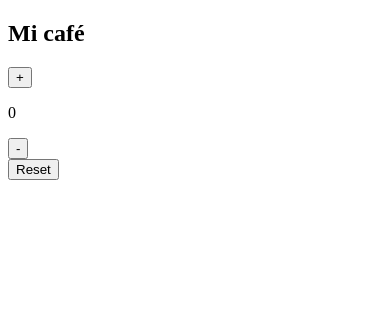
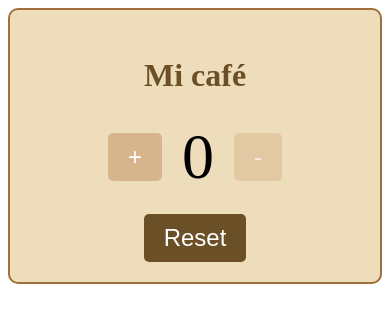
Before and after one commit to nachoSeca/notion, a plain HTML site: page widget.html in a window 390 px wide. Both pictures are taken after a click on the button "Reset". Drawn offline with Linux system fonts and the light colour scheme.

Commit message:
Update widget.html
Coffe

```diff
--- a/widget.html
+++ b/widget.html
@@ -5,9 +5,66 @@
     <meta http-equiv="X-UA-Compatible" content="IE=edge" />
     <meta name="viewport" content="width=device-width, initial-scale=1.0" />
     <title>Document</title>
-    <link rel="stylesheet" type="text/css" href="./styles.css" />
-    <script src="./script.js"></script>
   </head>
+  <style>
+    .contenedor {
+  background-color: #eeddbb;
+  border: 2px solid #a1703a;
+  border-radius: 10px;
+  padding: 20px;
+  text-align: center;
+}
+
+h2 {
+  font-size: 32px;
+  color: #6b4f27;
+}
+
+.contador {
+  display: flex;
+  justify-content: center;
+  align-items: center;
+  margin-bottom: 20px;
+}
+
+.numero {
+  font-size: 64px;
+  margin: 0 20px;
+}
+
+.boton {
+  background-color: #d7b68d; /* color marrón pastel */
+  border: none;
+  border-radius: 5px;
+  color: #fff;
+  font-size: 16px;
+  padding: 10px 20px;
+  font-size: 2em; /* tamaño base */
+}
+
+.boton:hover {
+  opacity: 0.8; /* reducir la opacidad en el hover */
+}
+
+#restar.numero-cero {
+  opacity: 0.5; /* reducir la opacidad del botón restar si el contador es 0 */
+}
+
+#reset {
+  background-color: #6b4f27;
+}
+
+#reset:hover {
+  background-color: #a1703a;
+}
+@media (max-width: 768px) {
+  .boton {
+    font-size: 1.5em; /* tamaño para pantallas más pequeñas */
+  }
+}
+
+
+  </style>
   <body>
     <div class="contenedor">
       <h2>Mi café</h2>
@@ -18,5 +75,64 @@
       </div>
       <button class="boton" id="reset">Reset</button>
     </div>
+    <script>
+      document.addEventListener("DOMContentLoaded", function() {
+    // Tu código JavaScript va aquí
+    // Seleccionamos los elementos del DOM que necesitamos
+    const botonSumar = document.getElementById("sumar");
+    const botonRestar = document.getElementById("restar");
+    const botonReset = document.getElementById("reset");
+    const contador = document.querySelector(".numero");
+
+    // Definimos la función para sumar al contador
+    function sumar() {
+        let valorActual = parseInt(contador.textContent);
+        contador.textContent = valorActual + 1;
+        botonRestar.style.opacity = "1"; // Hacer visible el botón de restar cuando se aumenta el valor del contador
+    }
+
+    // Definimos la función para restar al contador
+    function restar() {
+        let valorActual = parseInt(contador.textContent);
+        if (valorActual > 0) { // Añadir condición para que el contador nunca sea negativo
+            contador.textContent = valorActual - 1;
+            if (valorActual === 1) { // Si el contador llega a 1, hacer el botón de restar menos transparente
+                botonRestar.style.opacity = "0.5";
+            }
+        }
+    }
+
+    // Definimos la función para resetear el contador
+    function resetear() {
+        contador.textContent = "0";
+        botonRestar.style.opacity = "0.5"; // Hacer menos transparente el botón de restar al resetear el contador
+    }
+
+    // Añadimos los event listeners para cada botón
+    botonSumar.addEventListener("click", sumar);
+    botonRestar.addEventListener("click", restar);
+    botonReset.addEventListener("click", resetear);
+
+    // Establecer la función para actualizar el contador
+    function actualizarContador() {
+        // Obtener la hora actual
+        const ahora = new Date();
+        const hora = ahora.getHours();
+        const minutos = ahora.getMinutes();
+
+        // Si la hora es igual a las 00:00, establecer el contador a 0
+        if (hora === 0 && minutos === 0) {
+            contador.textContent = "0";
+            botonRestar.style.opacity = "0.5"; // Hacer menos transparente el botón de restar al establecer el contador a 0
+        }
+    }
+
+    // Actualizar el contador cada minuto
+    setInterval(actualizarContador, 60 * 1000);
+
+});
+
+    </script>
+
   </body>
 </html>
```
